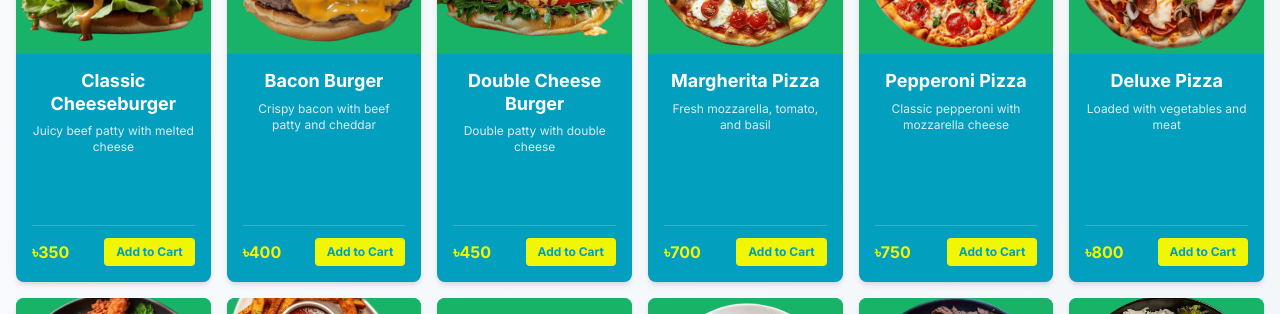
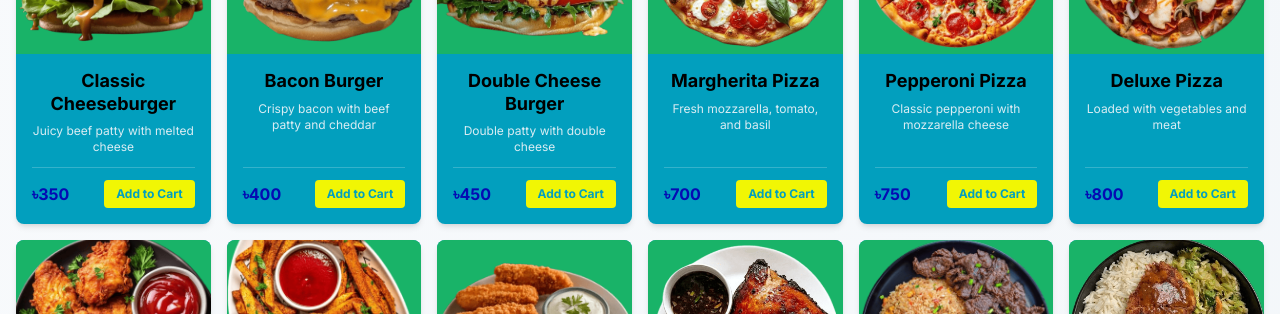
Before and after one commit to uzicodes/Culinary-Canvas, a Next.js app: page /all-items in a window 1280 px wide. Shown: the part 466-780 px from the top of the page. Built offline with nearby package versions, Linux system fonts and the light colour scheme; no server answers.

Commit message:
feat: refactored UI design on the all-item cards

```diff
--- a/src/app/all-items/page.tsx
+++ b/src/app/all-items/page.tsx
@@ -201,7 +201,6 @@ function ItemCard({ item, isAdmin, setShowToast }: { item: MenuItem, isAdmin: bo
   const [editedItem, setEditedItem] = useState(item);
 
   const handleSave = () => {
-    // Here you would eventually call an API to update the database
     console.log("Saving changes to DB:", editedItem);
     setIsEditing(false);
     setShowToast(true);
@@ -211,7 +210,7 @@ function ItemCard({ item, isAdmin, setShowToast }: { item: MenuItem, isAdmin: bo
   return (
     <motion.div
       variants={itemVariants}
-      className="bg-[#029FBE] rounded-lg shadow-md hover:shadow-xl transition-shadow overflow-hidden flex flex-col h-[420px] relative"
+      className="bg-[#029FBE] rounded-lg shadow-md hover:shadow-xl transition-shadow overflow-hidden flex flex-col h-90 relative"
     >
       {/* Admin Edit Trigger */}
       {isAdmin && !isEditing && (
@@ -258,13 +257,13 @@ function ItemCard({ item, isAdmin, setShowToast }: { item: MenuItem, isAdmin: bo
           </div>
         ) : (
           <div>
-            <h3 className="text-lg font-bold text-white text-center leading-tight">{editedItem.name}</h3>
-            <p className="text-slate-100 text-xs mt-2 mb-3 text-center opacity-90">{editedItem.description}</p>
+            <h3 className="text-lg font-bold text-black text-center leading-tight">{editedItem.name}</h3>
+            <p className="text-slate-100 text-xs mt-2 mb-3 text-center opacity-90 line-clamp-2">{editedItem.description}</p>
           </div>
         )}
 
         <div className="flex items-center justify-between pt-3 border-t border-white/20">
-          <span className="text-base font-bold text-[#F1F604]">৳{editedItem.price}</span>
+          <span className="text-base font-bold text-[#050BB3]">৳{editedItem.price}</span>
 
           {isEditing ? (
             <div className="flex gap-2">
```
